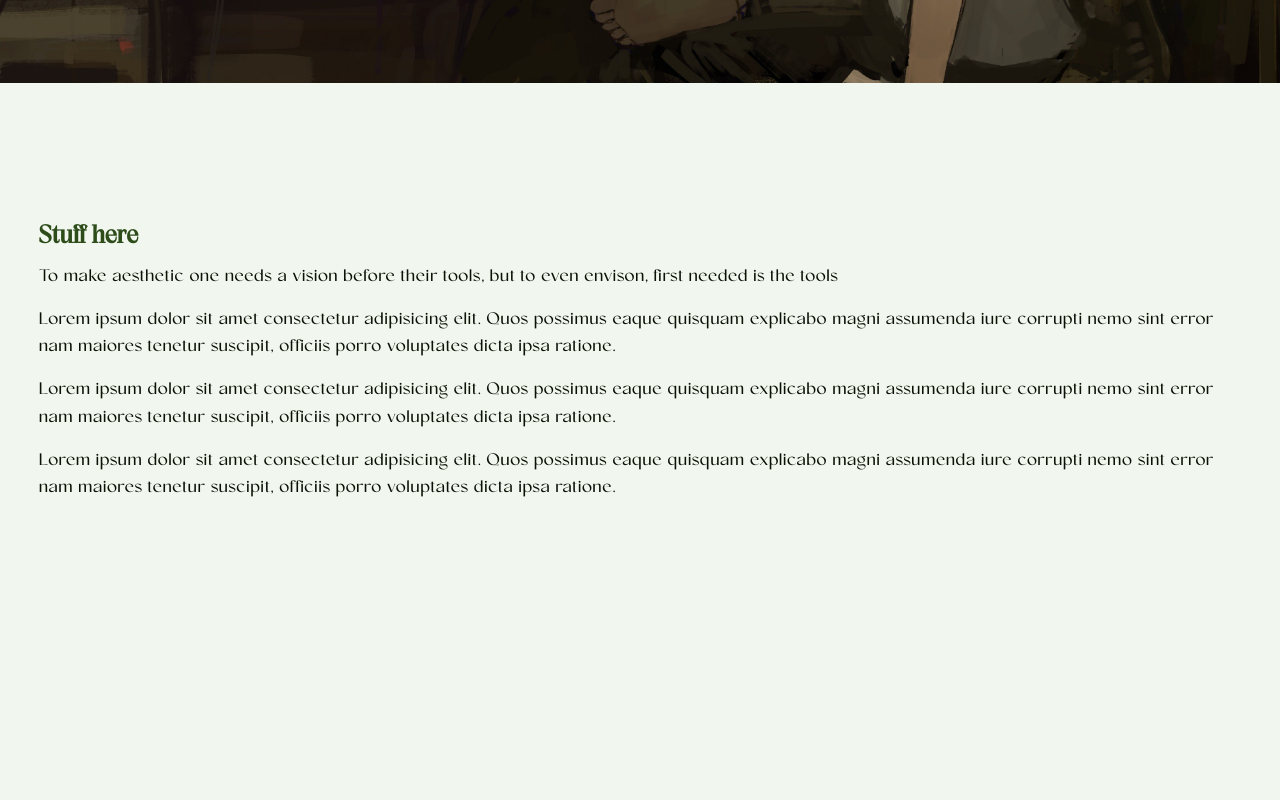
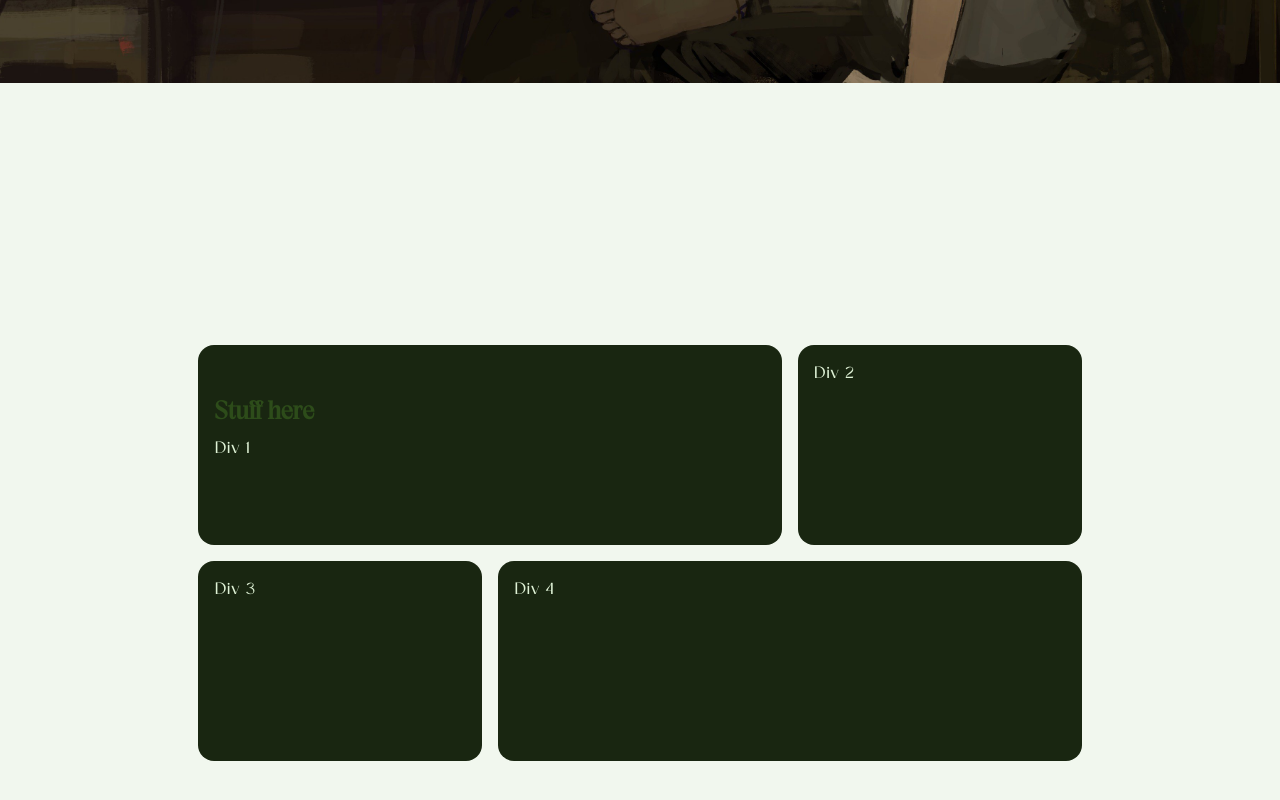
Before and after one commit to LelIllumina/Refresh, an Astro site: page / in a window 1280 px wide. Shown: the part 717-1517 px from the top of the page. Before the commit the page ends 1322 px from the top, so only its background shows below. Built offline with nearby package versions, Linux system fonts and the light colour scheme; Astro itself is replaced by a stand-in of ours.

Commit message:
feat: start main page grid

```diff
--- a/src/pages/index.astro
+++ b/src/pages/index.astro
@@ -9,35 +9,27 @@ import Layout from "@layouts/Layout.astro";
     </section>
     <section>
       <article>
-        <h2>Stuff here</h2>
-        <p>
-          To make aesthetic one needs a vision before their tools, but to even
-          envison, first needed is the tools
-        </p>
-        <p>
-          Lorem ipsum dolor sit amet consectetur adipisicing elit. Quos possimus
-          eaque quisquam explicabo magni assumenda iure corrupti nemo sint error
-          nam maiores tenetur suscipit, officiis porro voluptates dicta ipsa
-          ratione.
-        </p>
-        <p>
-          Lorem ipsum dolor sit amet consectetur adipisicing elit. Quos possimus
-          eaque quisquam explicabo magni assumenda iure corrupti nemo sint error
-          nam maiores tenetur suscipit, officiis porro voluptates dicta ipsa
-          ratione.
-        </p>
-        <p>
-          Lorem ipsum dolor sit amet consectetur adipisicing elit. Quos possimus
-          eaque quisquam explicabo magni assumenda iure corrupti nemo sint error
-          nam maiores tenetur suscipit, officiis porro voluptates dicta ipsa
-          ratione.
-        </p>
+        <div class="grid">
+          <div>
+            <h2>Stuff here</h2>
+
+            Div 1
+          </div>
+          <div>Div 2</div>
+          <div>Div 3</div>
+          <div>Div 4</div>
+        </div>
       </article>
     </section>
   </main>
 </Layout>
 
-<style>
+<style lang="scss">
+  @use "sass:list";
+
+  $areas: (a, b, c, d);
+
+  /* Main Hero */
   main {
     min-height: 100vh;
     margin: 0;
@@ -68,4 +60,34 @@ import Layout from "@layouts/Layout.astro";
 
     mix-blend-mode: color-dodge;
   }
+
+  /* Grid */
+
+  .grid {
+    display: grid;
+    grid-auto-flow: row;
+    grid-auto-rows: minmax(200px, auto);
+    grid-template-areas:
+      "a a b"
+      "c d d";
+    grid-template-columns: 1fr 1fr 1fr;
+    gap: 1em;
+
+    margin: 10em; // TODO: Change to use grid properties for same result
+
+    & > div {
+      padding: 1em;
+      border-radius: 1rem;
+      color: var(--text-100);
+      background-color: var(--primary-900);
+
+      // Set grid-areas in order of appearence
+      @each $area in $areas {
+        $i: list.index($areas, $area);
+        &:nth-child(#{$i}) {
+          grid-area: #{$area};
+        }
+      }
+    }
+  }
 </style>
```
